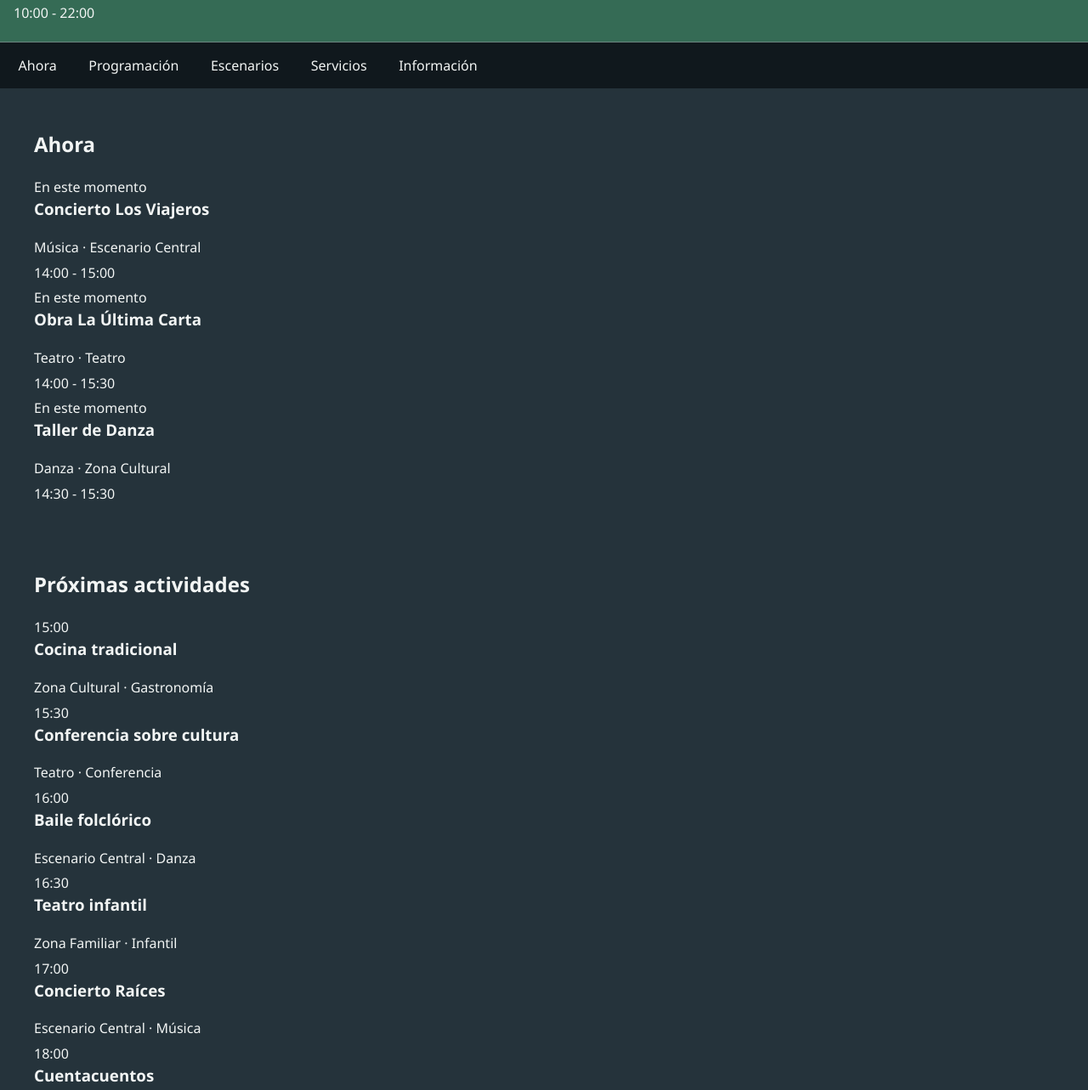
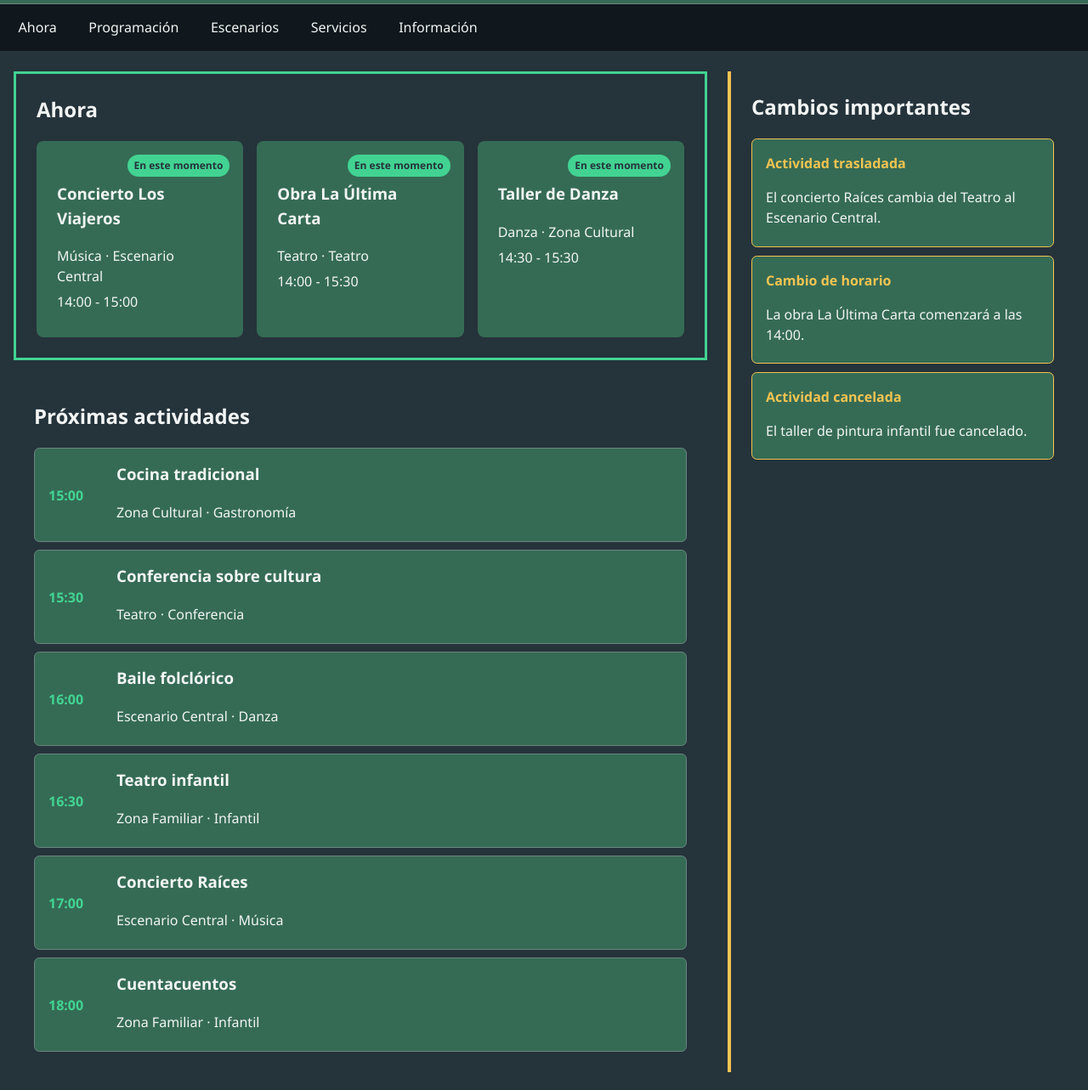
Before and after one commit to agonzalezcast/interfaces-web-adaptables-con-html-y-css, a plain HTML site: page caso2/index.html in a window 1280 px wide. Shown: the part 99-1382 px from the top of the page at 85% size. Drawn offline with Linux system fonts and the light colour scheme.

Commit message:
Estilos CSS de ahora, listas, cambios, escenarios, servicios, footer y media queries

```diff
--- a/caso2/css/estilos.css
+++ b/caso2/css/estilos.css
@@ -66,6 +66,9 @@ p {
 
 .navegacion {
     background: #10181d;
+    position: sticky;
+    top: 98.4px;
+    z-index: 10;
 }
 
 .navegacion ul {
@@ -111,3 +114,203 @@ p {
     min-width: 0;
     padding: var(--lg);
 }
+
+/* AHORA */
+
+.ahora {
+    border: 3px solid var(--verde);
+}
+
+.ahora-grid {
+    display: flex;
+    flex-direction: column;
+    gap: var(--md);
+}
+
+.actividad {
+    position: relative;
+    padding: var(--lg);
+    padding-top: 3rem;
+
+    background: var(--superficie);
+    border-radius: 0.5rem;
+}
+
+.estado {
+    position: absolute;
+    top: var(--md);
+    right: var(--md);
+
+    padding: 0.25rem 0.5rem;
+
+    background: var(--verde);
+    color: var(--fondo);
+    border-radius: 999px;
+
+    font-size: 0.75rem;
+    font-weight: 700;
+}
+
+
+/* LISTAS */
+
+.lista {
+    display: flex;
+    flex-direction: column;
+    gap: var(--sm);
+}
+
+.lista article {
+    display: flex;
+    align-items: center;
+    gap: var(--md);
+
+    padding: var(--md);
+
+    background: var(--superficie);
+    border: 1px solid var(--borde);
+    border-radius: 0.4rem;
+}
+
+.lista time {
+    flex: 0 0 4rem;
+
+    font-weight: 800;
+    color: var(--verde);
+}
+
+
+/* CAMBIOS */
+
+.cambios {
+    border-left: 4px solid var(--amarillo);
+}
+
+.cambio {
+    margin-bottom: var(--sm);
+    padding: var(--md);
+
+    background: var(--superficie);
+    border: 1px solid var(--amarillo);
+    border-radius: 0.4rem;
+}
+
+.cambio h3 {
+    color: var(--amarillo);
+    font-size: 1rem;
+}
+
+
+/* ESCENARIOS */
+
+.escenarios-grid {
+    display: grid;
+    grid-template-columns: 1fr;
+    gap: var(--md);
+}
+
+.escenarios-grid article,
+.servicios-grid article {
+    padding: var(--md);
+
+    background: var(--superficie);
+    border: 1px solid var(--borde);
+    border-radius: 0.4rem;
+}
+
+.escenarios-grid h3,
+.servicios-grid h3 {
+    color: var(--verde);
+}
+
+
+/* SERVICIOS */
+
+.servicios-grid {
+    display: flex;
+    flex-direction: column;
+    gap: var(--sm);
+}
+
+
+/* FOOTER */
+
+footer {
+    padding: var(--lg);
+    text-align: center;
+    background: #10181d;
+    color: var(--secundario);
+}
+
+
+/* TABLETA */
+
+@media (min-width: 38rem) {
+
+    .encabezado {
+        flex-direction: row;
+        align-items: center;
+        justify-content: space-between;
+    }
+
+    .ahora-grid {
+        display: grid;
+        grid-template-columns: repeat(2, minmax(0, 1fr));
+    }
+
+    .escenarios-grid {
+        grid-template-columns: repeat(2, minmax(0, 1fr));
+    }
+
+    .servicios-grid {
+        display: grid;
+        grid-template-columns: repeat(2, minmax(0, 1fr));
+    }
+}
+
+
+/* ESCRITORIO */
+
+@media (min-width: 64rem) {
+
+    .festival {
+        grid-template-columns: minmax(0, 2fr) minmax(280px, 1fr);
+    }
+
+    .ahora {
+        grid-column: 1;
+    }
+
+    .proximas {
+        grid-column: 1;
+    }
+
+    .cambios {
+        grid-column: 2;
+        grid-row: 1 / 3;
+    }
+
+    .escenarios {
+        grid-column: 1 / -1;
+    }
+
+    .servicios {
+        grid-column: 1;
+    }
+
+    .informacion {
+        grid-column: 2;
+    }
+
+    .ahora-grid {
+        grid-template-columns: repeat(3, minmax(0, 1fr));
+    }
+
+    .escenarios-grid {
+        grid-template-columns: repeat(4, minmax(0, 1fr));
+    }
+
+    .servicios-grid {
+        grid-template-columns: repeat(3, minmax(0, 1fr));
+    }
+}
```
Also changed, not shown: 1 other file.
